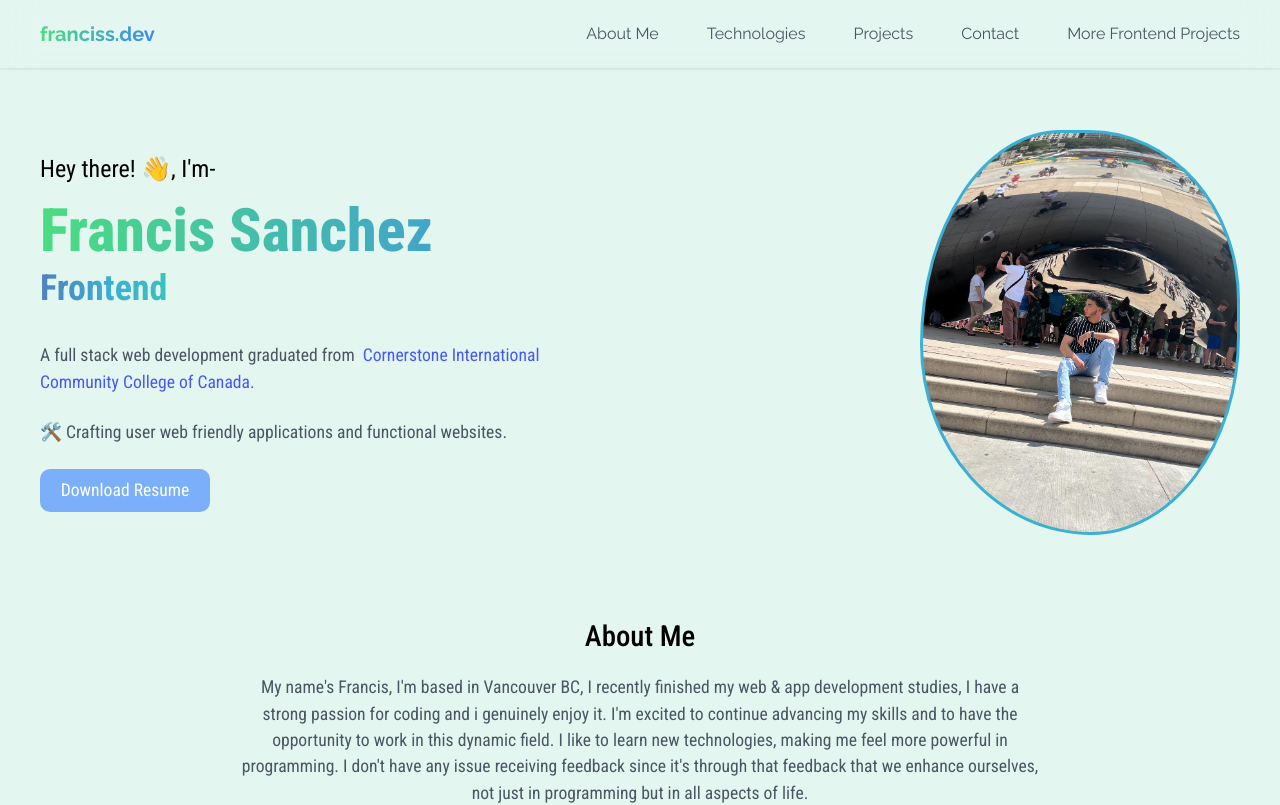
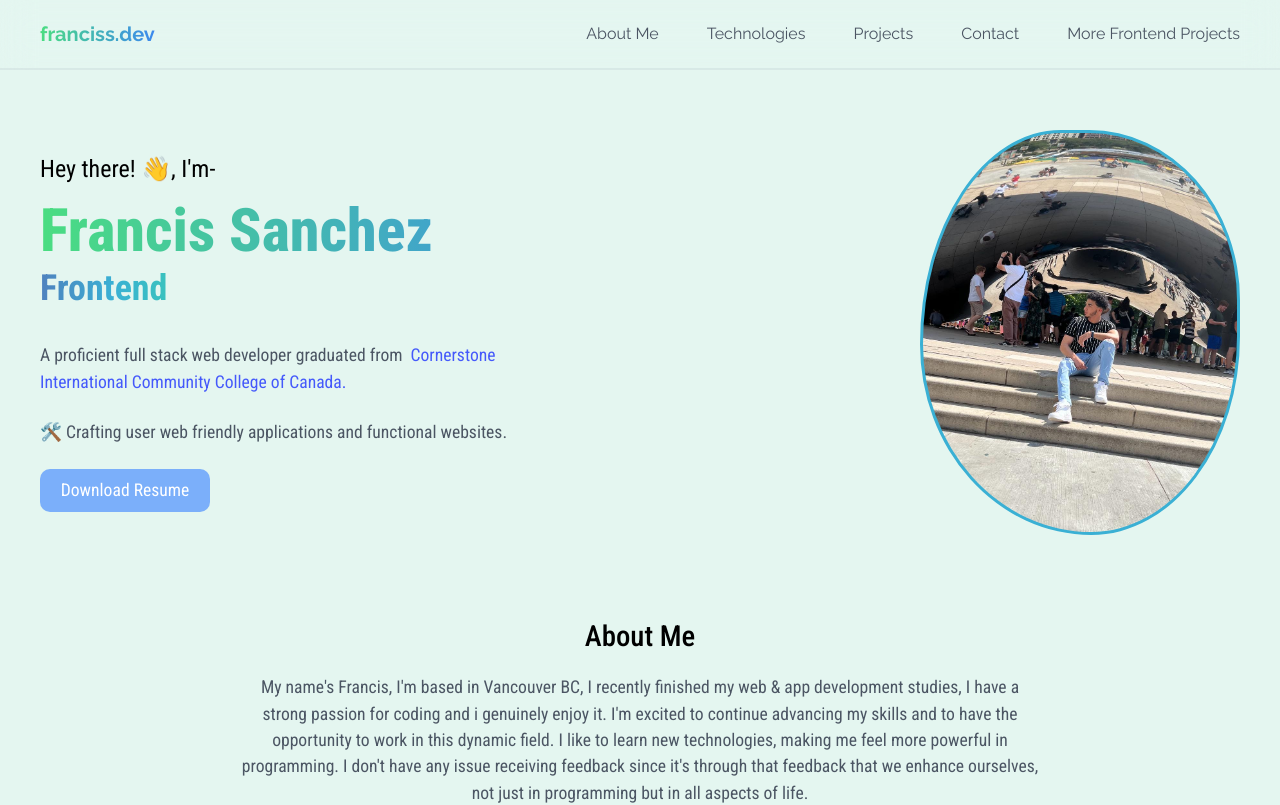
Before and after one commit to Francis7575/My-Portfolio, a React (Vite) app: page / in a window 1280 px wide. Shown: the top 805 px of the page. Built offline with nearby package versions, Linux system fonts and the light colour scheme.

Commit message:
updated Hero and Contact sections

```diff
--- a/src/components/Hero.tsx
+++ b/src/components/Hero.tsx
@@ -27,7 +27,7 @@ const Hero = () => {
 				</div>
 				<div className="flex flex-col gap-6 mt-[1.7rem] text-gray lg:text-[1.1rem] max-w-[320px] lg:max-w-[500px]">
 					<p>
-						A full stack web development graduated from
+						A proficient full stack web developer graduated from
 						<a href="https://ciccc.ca/" target='_blank'
 							className='ml-2 text-blue hover:opacity-60'>
 							Cornerstone International Community College of Canada.
--- a/src/components/contact/Contact.tsx
+++ b/src/components/contact/Contact.tsx
@@ -136,7 +136,7 @@ const ContactForm: React.FC = () => {
 			</motion.div>
 				<motion.div className='flex flex-col px-4 md:px-8 xl:px-0 w-full mx-auto max-w-[550px] md:mx-0'
 					whileInView={{ opacity: 1, x: 0 }}
-					initial={{ opacity: 0, x: 100 }}
+					initial={{ opacity: 0, x: -100 }}
 					transition={{ duration: 1.5 }}>
 					<div className='basis-2/5'>
 						<h2 className='gradient-text font-medium text-[1.4rem] lg:text-[2rem]'>Would you like to work
```
